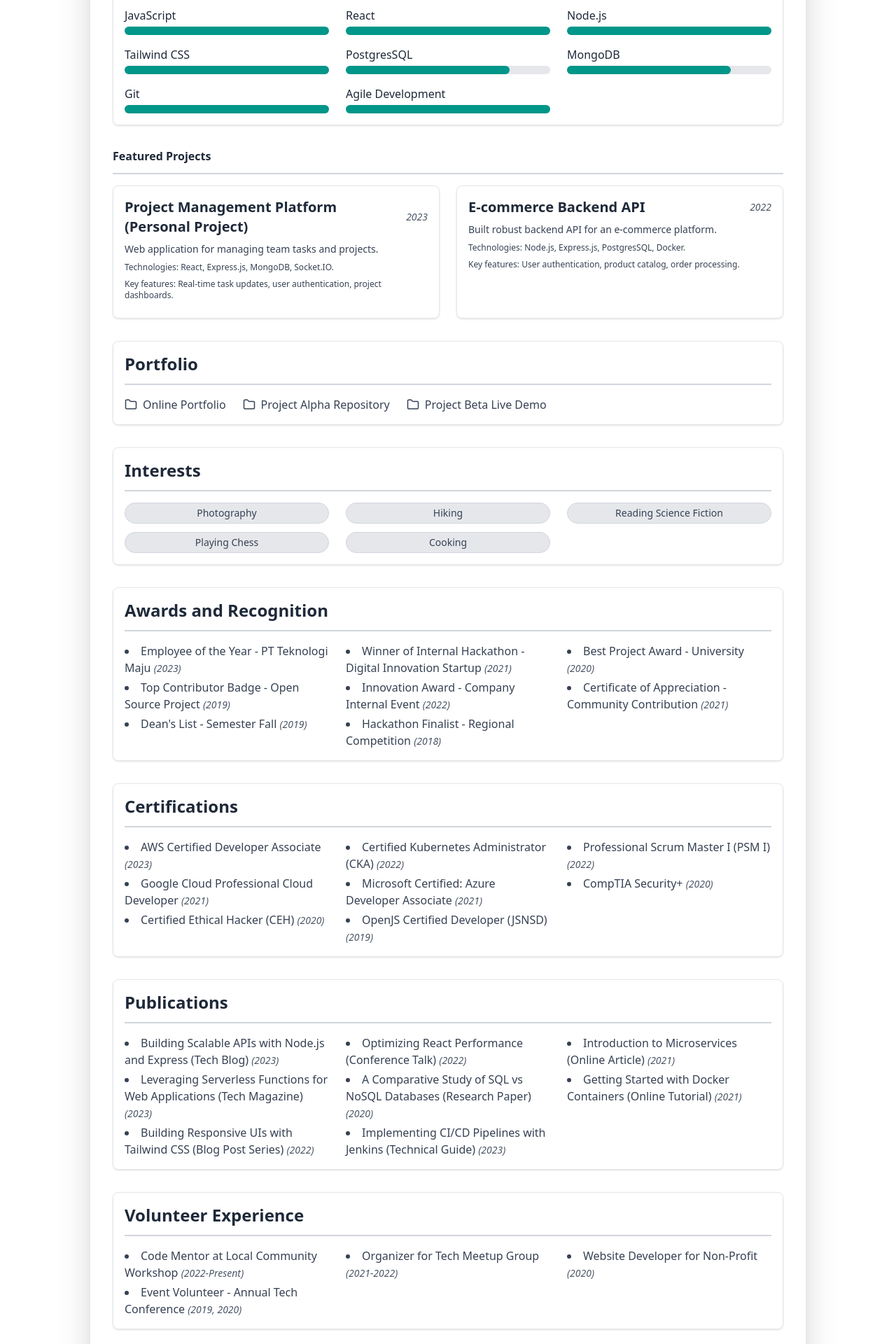
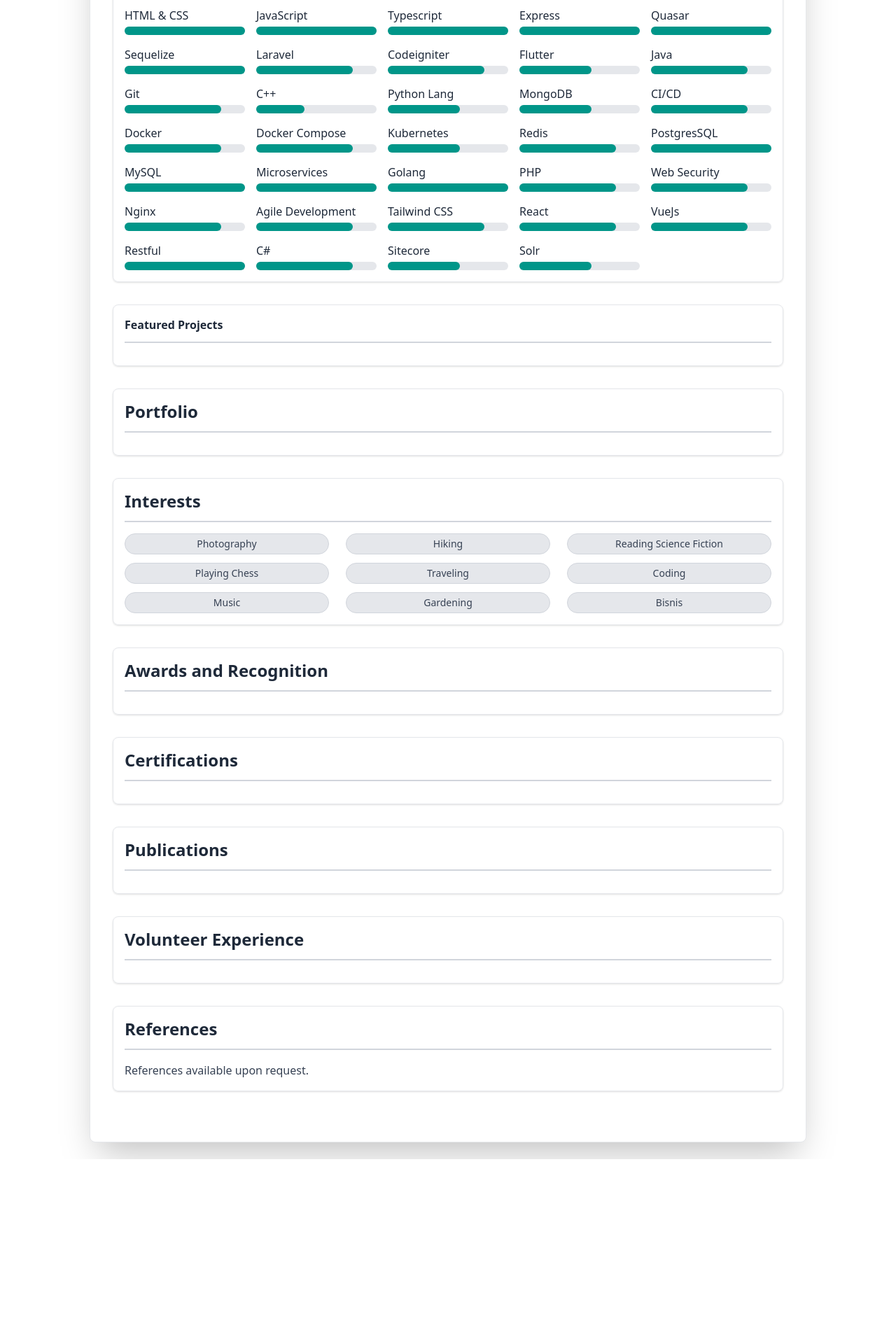
Before and after one commit to sanjari-dev/cv, a Next.js app: page / in a window 1280 px wide. Shown: the part 1600-3520 px from the top of the page at 70% size. After the commit the page ends 3256 px from the top, so only its background shows below. Built offline with nearby package versions, Linux system fonts and the light colour scheme.

Commit message:
remove data and update data skill

```diff
--- a/src/app/data.ts
+++ b/src/app/data.ts
@@ -1,82 +1,125 @@
-export const skills = [
+export interface ISkill {
+  name: string;
+  grade: number;
+}
+export const skills: ISkill[] = [
+  { name: 'HTML & CSS', grade: 5 },
   { name: 'JavaScript', grade: 5 },
-  { name: 'React', grade: 5 },
-  { name: 'Node.js', grade: 5 },
-  { name: 'Tailwind CSS', grade: 5 },
-  { name: 'PostgresSQL', grade: 4 },
-  { name: 'MongoDB', grade: 4 },
-  { name: 'Git', grade: 5 },
-  { name: 'Agile Development', grade: 5 },
+  { name: 'Typescript', grade: 5 },
+  { name: 'Express', grade: 5 },
+  { name: 'Quasar', grade: 5 },
+  { name: 'Sequelize', grade: 5 },
+  { name: 'Laravel', grade: 4 },
+  { name: 'Codeigniter', grade: 4 },
+  { name: 'Flutter', grade: 3 },
+  { name: 'Java', grade: 4 },
+  { name: 'Git', grade: 4 },
+  { name: 'C++', grade: 2 },
+  { name: 'Python Lang', grade: 3 },
+  { name: 'MongoDB', grade: 3 },
+  { name: 'CI/CD', grade: 4 },
+  { name: 'Docker', grade: 4 },
+  { name: 'Docker Compose', grade: 4 },
+  { name: 'Kubernetes', grade: 3 },
+  { name: 'Redis', grade: 4 },
+  { name: 'PostgresSQL', grade: 5 },
+  { name: 'MySQL', grade: 5 },
+  { name: 'Microservices', grade: 5 },
+  { name: 'Golang', grade: 5 },
+  { name: 'PHP', grade: 4 },
+  { name: 'Web Security', grade: 4 },
+  { name: 'Nginx', grade: 4 },
+  { name: 'Agile Development', grade: 4 },
+  { name: 'Tailwind CSS', grade: 4 },
+  { name: 'React', grade: 4 },
+  { name: 'VueJs', grade: 4 },
+  { name: 'Restful', grade: 5 },
+  { name: 'C#', grade: 4 },
+  { name: 'Sitecore', grade: 3 },
+  { name: 'Solr', grade: 3 },
 ];
 
-export const interests = ['Photography', 'Hiking', 'Reading Science Fiction', 'Playing Chess', 'Cooking'];
-
-export const awards = [
-  { name: 'Employee of the Year - PT Teknologi Maju', year: '2023' },
-  { name: 'Winner of Internal Hackathon - Digital Innovation Startup', year: '2021' },
-  { name: 'Best Project Award - University', year: '2020' },
-  { name: 'Top Contributor Badge - Open Source Project', year: '2019' },
-  { name: 'Innovation Award - Company Internal Event', year: '2022' },
-  { name: 'Certificate of Appreciation - Community Contribution', year: '2021' },
-  { name: "Dean's List - Semester Fall", year: '2019' },
-  { name: 'Hackathon Finalist - Regional Competition', year: '2018' },
+export type IInterest = string;
+export const interests: IInterest[] = [
+  'Photography',
+  'Hiking',
+  'Reading Science Fiction',
+  'Playing Chess',
+  'Traveling',
+  'Coding',
+  'Music',
+  'Gardening',
+  'Bisnis',
 ];
 
-export const certifications = [
-  { name: 'AWS Certified Developer Associate', year: '2023' },
-  { name: 'Certified Kubernetes Administrator (CKA)', year: '2022' },
-  { name: 'Professional Scrum Master I (PSM I)', year: '2022' },
-  { name: 'Google Cloud Professional Cloud Developer', year: '2021' },
-  { name: 'Microsoft Certified: Azure Developer Associate', year: '2021' },
-  { name: 'CompTIA Security+', year: '2020' },
-  { name: 'Certified Ethical Hacker (CEH)', year: '2020' },
-  { name: 'OpenJS Certified Developer (JSNSD)', year: '2019' },
+export interface IAward {
+  name: string;
+  year: string;
+}
+export const awards: IAward[] = [
+  // { name: 'Employee of the Year - PT Teknologi Maju', year: '2023' },
 ];
 
-export const publications = [
-  { name: 'Building Scalable APIs with Node.js and Express (Tech Blog)', year: '2023' },
-  { name: 'Optimizing React Performance (Conference Talk)', year: '2022' },
-  { name: 'Introduction to Microservices (Online Article)', year: '2021' },
-  { name: 'Leveraging Serverless Functions for Web Applications (Tech Magazine)', year: '2023' },
-  { name: 'A Comparative Study of SQL vs NoSQL Databases (Research Paper)', year: '2020' },
-  { name: 'Getting Started with Docker Containers (Online Tutorial)', year: '2021' },
-  { name: 'Building Responsive UIs with Tailwind CSS (Blog Post Series)', year: '2022' },
-  { name: 'Implementing CI/CD Pipelines with Jenkins (Technical Guide)', year: '2023' },
+export interface ICertification {
+  name: string;
+  year: string;
+}
+export const certifications: ICertification[] = [
+  // { name: 'AWS Certified Developer Associate', year: '2023' },
 ];
 
-export const volunteerExperience = [
-  { name: 'Code Mentor at Local Community Workshop', years: '2022-Present' },
-  { name: 'Organizer for Tech Meetup Group', years: '2021-2022' },
-  { name: 'Website Developer for Non-Profit', years: '2020' },
-  { name: 'Event Volunteer - Annual Tech Conference', years: '2019, 2020' },
+export interface IPublication {
+  name: string;
+  year: string;
+}
+export const publications: IPublication[] = [
+  // { name: 'Building Scalable APIs with Node.js and Express (Tech Blog)', year: '2023' },
 ];
 
-export const portfolioLinks = [
-  { name: 'Online Portfolio', url: 'https://yourportfolio.com' },
-  { name: 'Project Alpha Repository', url: 'https://github.com/yourusername/project-alpha' },
-  { name: 'Project Beta Live Demo', url: 'https://project-beta-demo.netlify.app' },
+export interface IVolunteerExperience {
+  name: string;
+  years: string;
+}
+export const volunteerExperiences: IVolunteerExperience[] = [
+  // { name: 'Code Mentor at Local Community Workshop', years: '2022-Present' },
 ];
 
-export const featuredProjects = [
-  {
-    name: 'Project Management Platform (Personal Project)',
-    year: '2023',
-    description: 'Web application for managing team tasks and projects.',
-    technologies: 'React, Express.js, MongoDB, Socket.IO.',
-    features: 'Real-time task updates, user authentication, project dashboards.',
-    url: 'https://github.com/yourusername/project-management-platform',
-  },
-  {
-    name: 'E-commerce Backend API',
-    year: '2022',
-    description: 'Built robust backend API for an e-commerce platform.',
-    technologies: 'Node.js, Express.js, PostgresSQL, Docker.',
-    features: 'User authentication, product catalog, order processing.',
-    url: 'https://github.com/yourusername/ecommerce-api',
-  },
+export interface IPortfolioLink {
+  name: string;
+  url: string;
+}
+export const portfolioLinks: IPortfolioLink[] = [
+  // { name: 'Online Portfolio', url: 'https://yourportfolio.com' },
 ];
 
-export const workExperience = [
+export interface IFeaturedProject {
+  name: string;
+  year: string;
+  description: string;
+  technologies: string;
+  features: string;
+  url: string;
+}
+export const featuredProjects: IFeaturedProject[] = [
+  // {
+  //   name: 'Project Management Platform (Personal Project)',
+  //   year: '2023',
+  //   description: 'Web application for managing team tasks and projects.',
+  //   technologies: 'React, Express.js, MongoDB, Socket.IO.',
+  //   features: 'Real-time task updates, user authentication, project dashboards.',
+  //   url: 'https://github.com/yourusername/project-management-platform',
+  // },
+];
+
+export interface IWorkExperience {
+  company: string;
+  title: string;
+  dates: string;
+  startDate: string;
+  endDate: string;
+  responsibilities: string[];
+}
+export const workExperiences: IWorkExperience[] = [
   {
     company: 'PT Siloam International Hospitals Tbk (Siloam Hospitals)',
     title: 'Full Stack Developer',
@@ -127,7 +170,13 @@
   },
 ];
 
-export const education = [
+export interface IEducation {
+  institution: string;
+  degree: string;
+  years: string;
+  details: string;
+}
+export const education: IEducation[] = [
   {
     institution: 'UIN Syarif Hidayatullah Jakarta',
     degree: 'Informatics Engineering',
--- a/src/app/page.tsx
+++ b/src/app/page.tsx
@@ -5,12 +5,13 @@
   certifications,
   education,
   featuredProjects,
+  IFeaturedProject,
   interests,
   portfolioLinks,
   publications,
   skills,
-  volunteerExperience,
-  workExperience,
+  volunteerExperiences,
+  workExperiences,
 } from '@@/data';
 import { calculateDuration, getWidthClass } from '@@/helper';
 
@@ -101,7 +102,7 @@
       <section className="border border-gray-200 rounded-lg p-4 shadow-sm mb-8">
         <h2 className="text-2xl font-bold text-gray-800 border-b-2 border-gray-300 pb-3 mb-4">Work Experience</h2>
         <div className="border-l-4 border-teal-600 pl-4 space-y-6">
-          {workExperience.map((entry, index) => (
+          {workExperiences.map((entry, index) => (
             <div
               key={index}
               className="relative mb-4 pb-4 last:mb-0 last:pb-0 border-b border-gray-200 last:border-b-0"
@@ -139,7 +140,7 @@
       </section>
       <section className="border border-gray-200 rounded-lg p-4 shadow-sm mb-8">
         <h2 className="text-2xl font-bold text-gray-800 border-b-2 border-gray-300 pb-3 mb-4">Skills</h2>
-        <div className="grid grid-cols-1 md:grid-cols-3 gap-x-6 gap-y-4">
+        <div className="grid grid-cols-1 md:grid-cols-5 gap-x-4 gap-y-4">
           {skills.map((skill, index) => (
             <div key={index} className="flex flex-col">
               <span className="text-gray-800 font-medium mb-1">{skill.name}</span>
@@ -154,10 +155,10 @@
         </div>
       </section>
 
-      <section className="mb-8">
+      <section className="border border-gray-200 rounded-lg p-4 shadow-sm mb-8">
         <h2 className="2xl font-bold text-gray-800 border-b-2 border-gray-300 pb-3 mb-4">Featured Projects</h2>
         <div className="grid grid-cols-1 md:grid-cols-2 gap-6">
-          {featuredProjects.map((project, index) => (
+          {featuredProjects.map((project: IFeaturedProject, index: number) => (
             <a
               key={index}
               href={project.url}
@@ -242,7 +243,7 @@
       <section className="border border-gray-200 rounded-lg p-4 shadow-sm mb-8">
         <h2 className="text-2xl font-bold text-gray-800 border-b-2 border-gray-300 pb-3 mb-4">Volunteer Experience</h2>
         <ul className="grid grid-cols-1 md:grid-cols-3 gap-x-6 gap-y-1 list-disc list-inside mt-2 text-gray-700">
-          {volunteerExperience.map((exp, index) => (
+          {volunteerExperiences.map((exp, index) => (
             <li key={index}>
               {exp.name} <span className="text-gray-600 italic text-sm">({exp.years})</span>
             </li>
```
